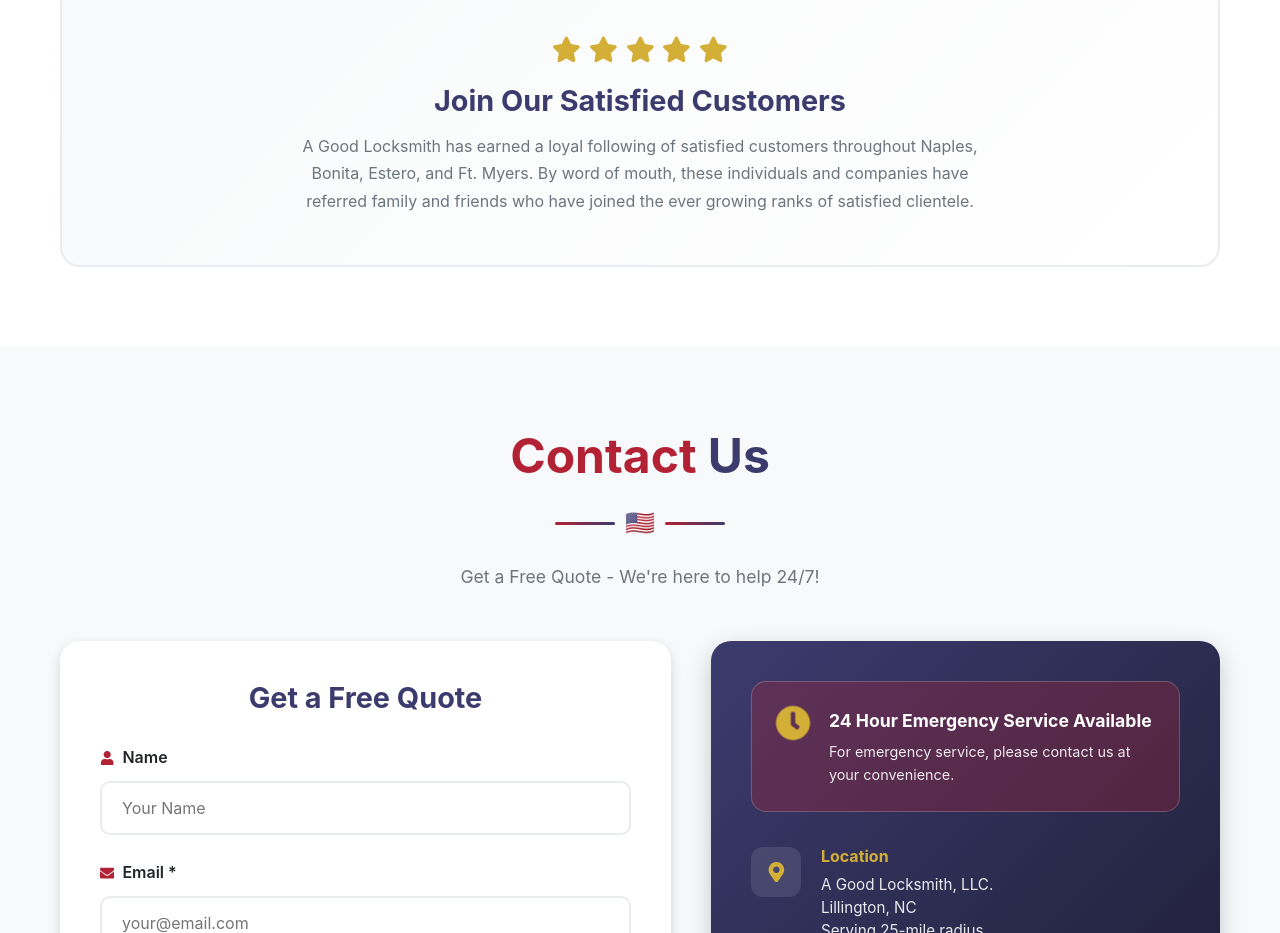
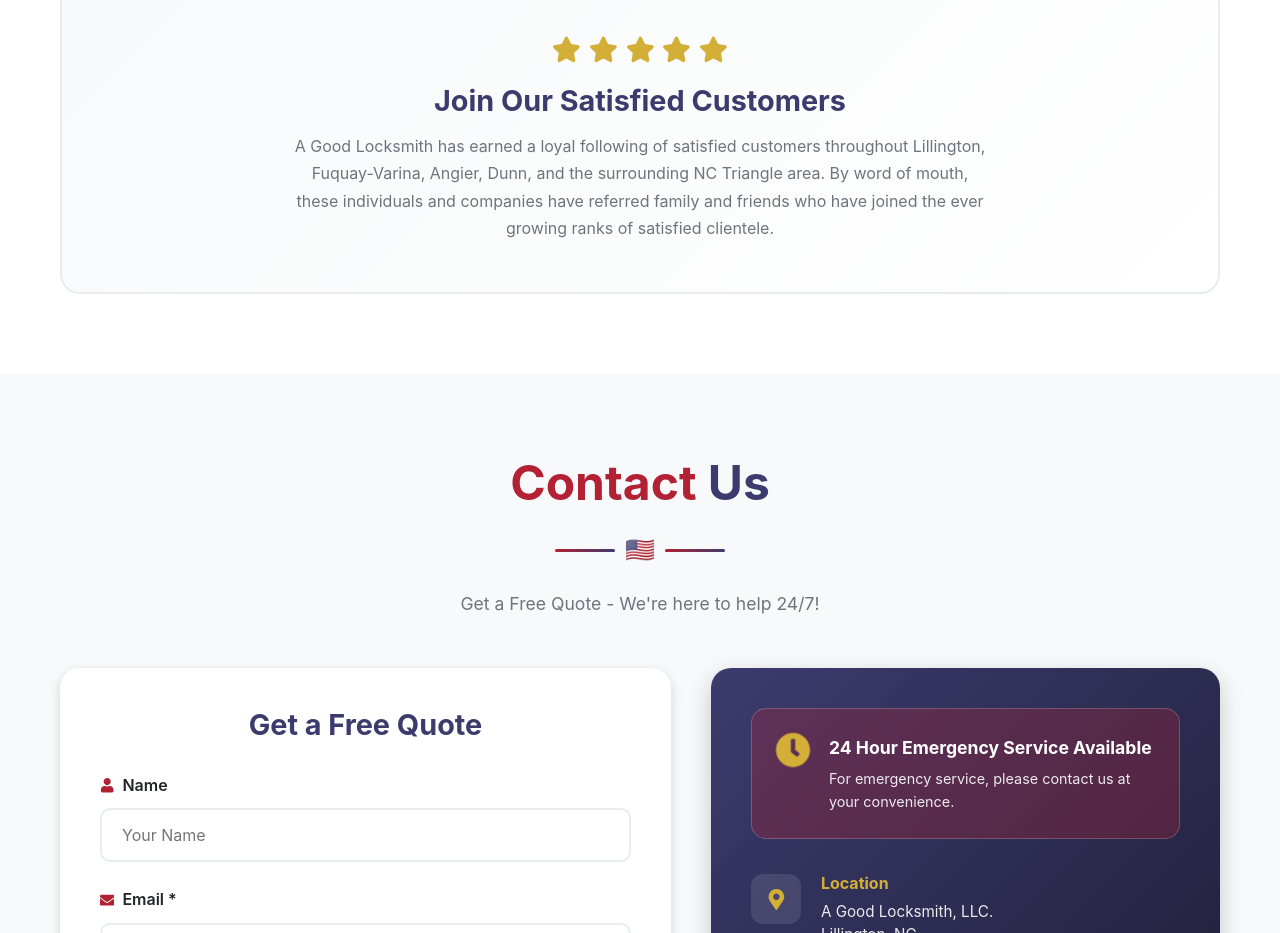
Before and after one commit to Definitely-Ai/Goodlocksmith, a React (Vite) app: page / in a window 1280 px wide. Shown: the part 4543-5476 px from the top of the page. Built offline with nearby package versions, Linux system fonts and the light colour scheme.

Commit message:
fix: Remove remaining Florida references from Reviews section

```diff
--- a/src/components/Reviews.jsx
+++ b/src/components/Reviews.jsx
@@ -9,7 +9,7 @@ const Reviews = () => {
             name: 'Google',
             icon: <FaGoogle />,
             color: '#4285F4',
-            url: 'https://google.com/search?q=A+Good+Locksmith+Bonita+Springs',
+            url: 'https://google.com/search?q=A+Good+Locksmith+Lillington+NC',
             description: 'Read our Google reviews'
         },
         {
@@ -93,9 +93,9 @@ const Reviews = () => {
                     <h3>Join Our Satisfied Customers</h3>
                     <p>
                         A Good Locksmith has earned a loyal following of satisfied customers throughout
-                        Naples, Bonita, Estero, and Ft. Myers. By word of mouth, these individuals and
-                        companies have referred family and friends who have joined the ever growing
-                        ranks of satisfied clientele.
+                        Lillington, Fuquay-Varina, Angier, Dunn, and the surrounding NC Triangle area.
+                        By word of mouth, these individuals and companies have referred family and friends
+                        who have joined the ever growing ranks of satisfied clientele.
                     </p>
                 </motion.div>
             </div>
```
